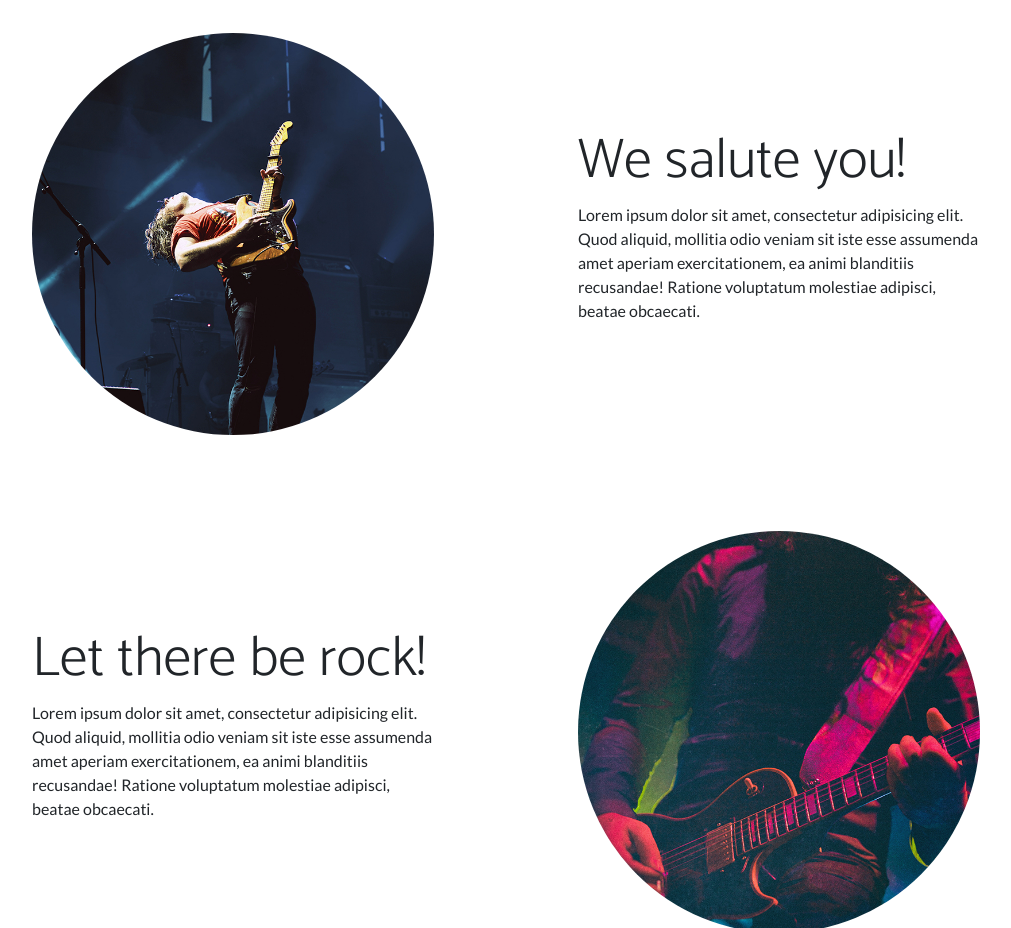
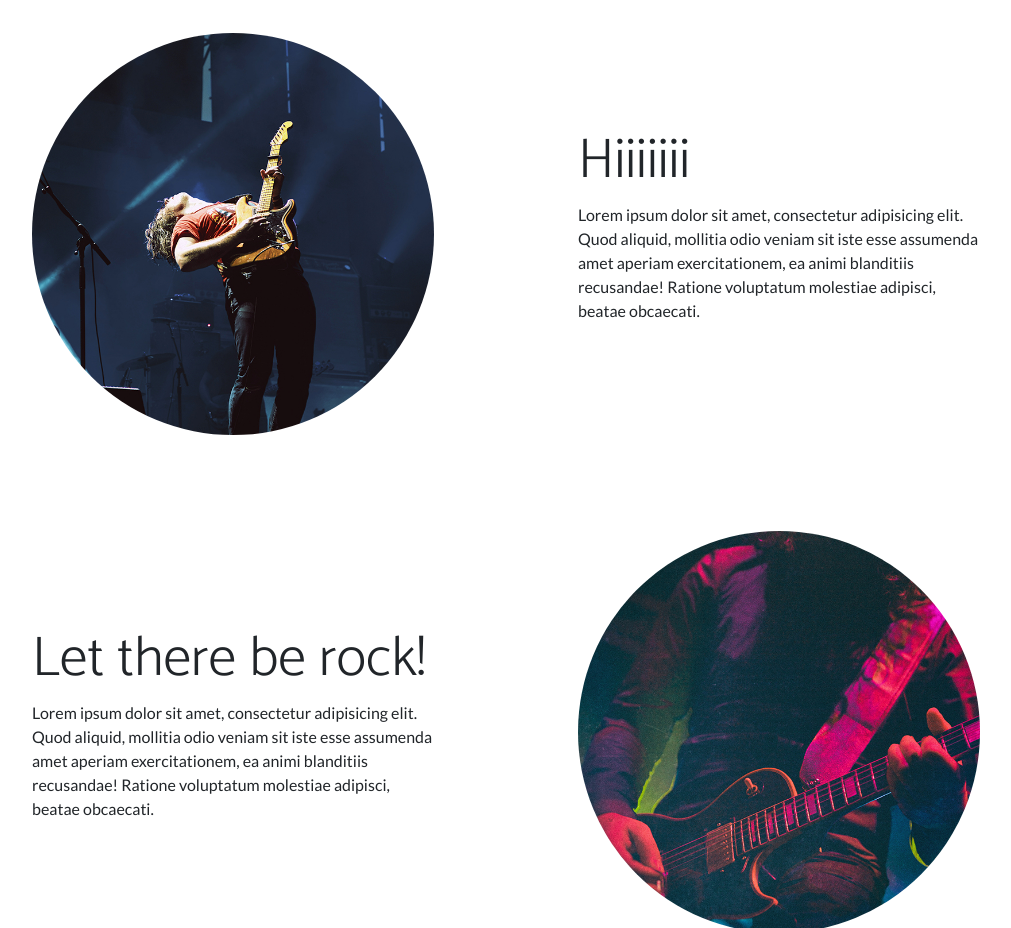
Before and after one commit to EDELEON-PRO/ejercicio202306, a plain HTML site: page index.html in a window 1280 px wide. Shown: the part 1200-2128 px from the top of the page, without its empty margins (134-1145 px from the left). Drawn offline with nearby package versions, Linux system fonts and the light colour scheme.

Commit message:
Cambio body

```diff
--- a/index.html
+++ b/index.html
@@ -5,7 +5,7 @@
         <meta name="viewport" content="width=device-width, initial-scale=1, shrink-to-fit=no" />
         <meta name="description" content="" />
         <meta name="author" content="" />
-        <title>La cuarta es la vencida si si si colombia sisisi caribe</title>
+        <title>La de los miercoles</title>
         <link rel="icon" type="image/x-icon" href="assets/favicon.ico" />
         <!-- Font Awesome icons (free version)-->
         <script src="https://use.fontawesome.com/releases/v6.3.0/js/all.js" crossorigin="anonymous"></script>
@@ -68,7 +68,7 @@
                     </div>
                     <div class="col-lg-6">
                         <div class="p-5">
-                            <h2 class="display-4">We salute you!</h2>
+                            <h2 class="display-4">Hiiiiiii</h2>
                             <p>Lorem ipsum dolor sit amet, consectetur adipisicing elit. Quod aliquid, mollitia odio veniam sit iste esse assumenda amet aperiam exercitationem, ea animi blanditiis recusandae! Ratione voluptatum molestiae adipisci, beatae obcaecati.</p>
                         </div>
                     </div>
```
